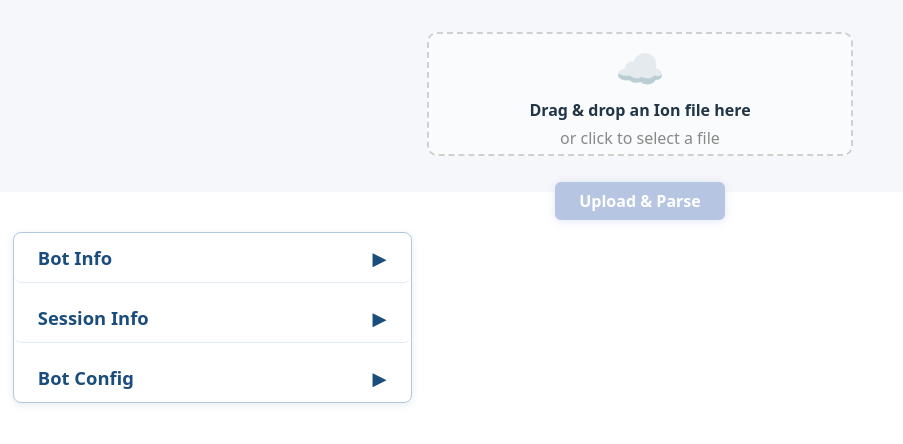
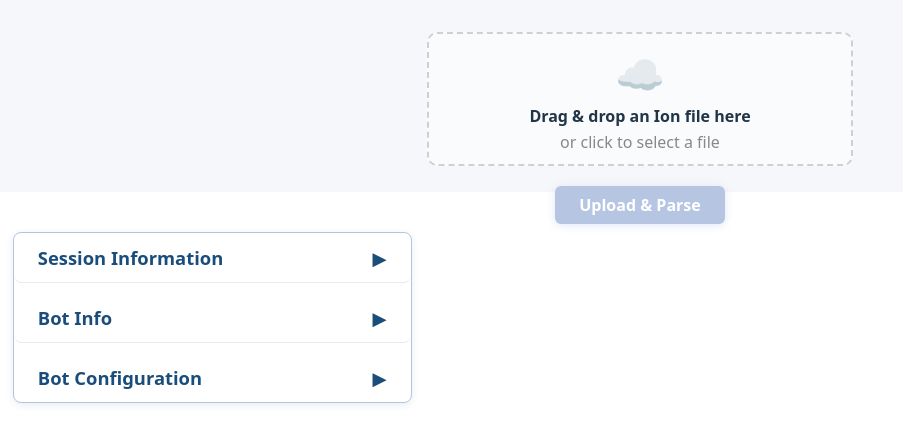
Before and after one commit to ndhnam/ion-log-visualizer-web, a React (Vite) app in the folder frontend/: page / in a window 1280 px wide. Shown: the top 444 px of the page, without its empty margins (0-903 px from the left). Built offline with nearby package versions, Linux system fonts and the light colour scheme.

Commit message:
Update UI: minor improvements to panel display and dropdowns

```diff
--- a/frontend/src/App.css
+++ b/frontend/src/App.css
@@ -25,7 +25,7 @@
 .dropzone {
   border: 2px dashed #d0d0d0;
   border-radius: 10px;
-  min-height: 120px;
+  min-height: 130px;
   width: 100%;
   height: 100%;
   display: flex;
@@ -52,17 +52,17 @@
 
 .dropzone-text {
   color: #888;
-  margin-top: 4px;
+  margin-top: 2px;
 }
 
 .dropzone-file-name {
   color: #444;
-  margin-top: 10px;
+  margin-top: 2px;
 }
 
 /* Upload Button */
 .upload-btn {
-  margin-top: 14px;
+  margin-top: 8px;
   margin-bottom: 14px;
   padding: 8px 24px;
   border-radius: 6px;
--- a/frontend/src/App.jsx
+++ b/frontend/src/App.jsx
@@ -46,7 +46,6 @@ function App() {
   return (
     <div>
       <div className="upload-container">
-
         <form className="upload-form" onSubmit={handleUpload}>
           <IonFileDropzone onFileSelected={setFile} file={file} />
           <button
@@ -63,36 +62,34 @@ function App() {
           {/* Dropdown/Accordion Button */}
           <button
             className="dropdown-btn"
+            onClick={() => setShowSessionInfo((prev) => !prev)}
+          >
+            Session Information
+            <span>
+              {showSessionInfo ? "▼" : "▶"} {/* Icon change direction */}
+            </span>
+          </button>
+          {jsonData && jsonData.sessionInfo && (
+            <div>
+              {showSessionInfo && <KeyValueTable data={jsonData.sessionInfo} />}
+            </div>
+          )}
+
+          {/* Dropdown/Accordion Button */}
+          <button
+            className="dropdown-btn"
             onClick={() => setShowBotInfo((prev) => !prev)}
           >
-            Bot Info
+            {jsonData && jsonData.botInfo && jsonData.botInfo.botName
+              ? jsonData.botInfo.botName
+              : "Bot Info"}
             <span>
               {showBotInfo ? "▼" : "▶"} {/* Icon change direction */}
             </span>
           </button>
           {jsonData && jsonData.botInfo && (
             <div>
-              {showBotInfo && (
-                <KeyValueTable data={jsonData.botInfo} />
-              )}
-            </div>
-          )}
-
-          {/* Dropdown/Accordion Button */}
-          <button
-            className="dropdown-btn"
-            onClick={() => setShowSessionInfo((prev) => !prev)}
-          >
-            Session Info
-            <span>
-              {showSessionInfo ? "▼" : "▶"} {/* Icon change direction */}
-            </span>
-          </button>
-          {jsonData && jsonData.sessionInfo && (
-            <div>
-              {showSessionInfo && (
-                <KeyValueTable data={jsonData.sessionInfo} />
-              )}
+              {showBotInfo && <KeyValueTable data={jsonData.botInfo} />}
             </div>
           )}
 
@@ -101,22 +98,18 @@ function App() {
             className="dropdown-btn"
             onClick={() => setShowBotConfig((prev) => !prev)}
           >
-            Bot Config
+            Bot Configuration
             <span>
               {showBotConfig ? "▼" : "▶"} {/* Icon change direction */}
             </span>
           </button>
           {jsonData && jsonData.botConfig && (
             <div>
-              {showBotConfig && (
-                <KeyValueTable data={jsonData.botConfig} />
-              )}
+              {showBotConfig && <KeyValueTable data={jsonData.botConfig} />}
             </div>
           )}
         </div>
       </div>
-
-
     </div>
   );
 }
```
Also changed, not shown: 1 other file (tests, documents, lock files or other folders).
